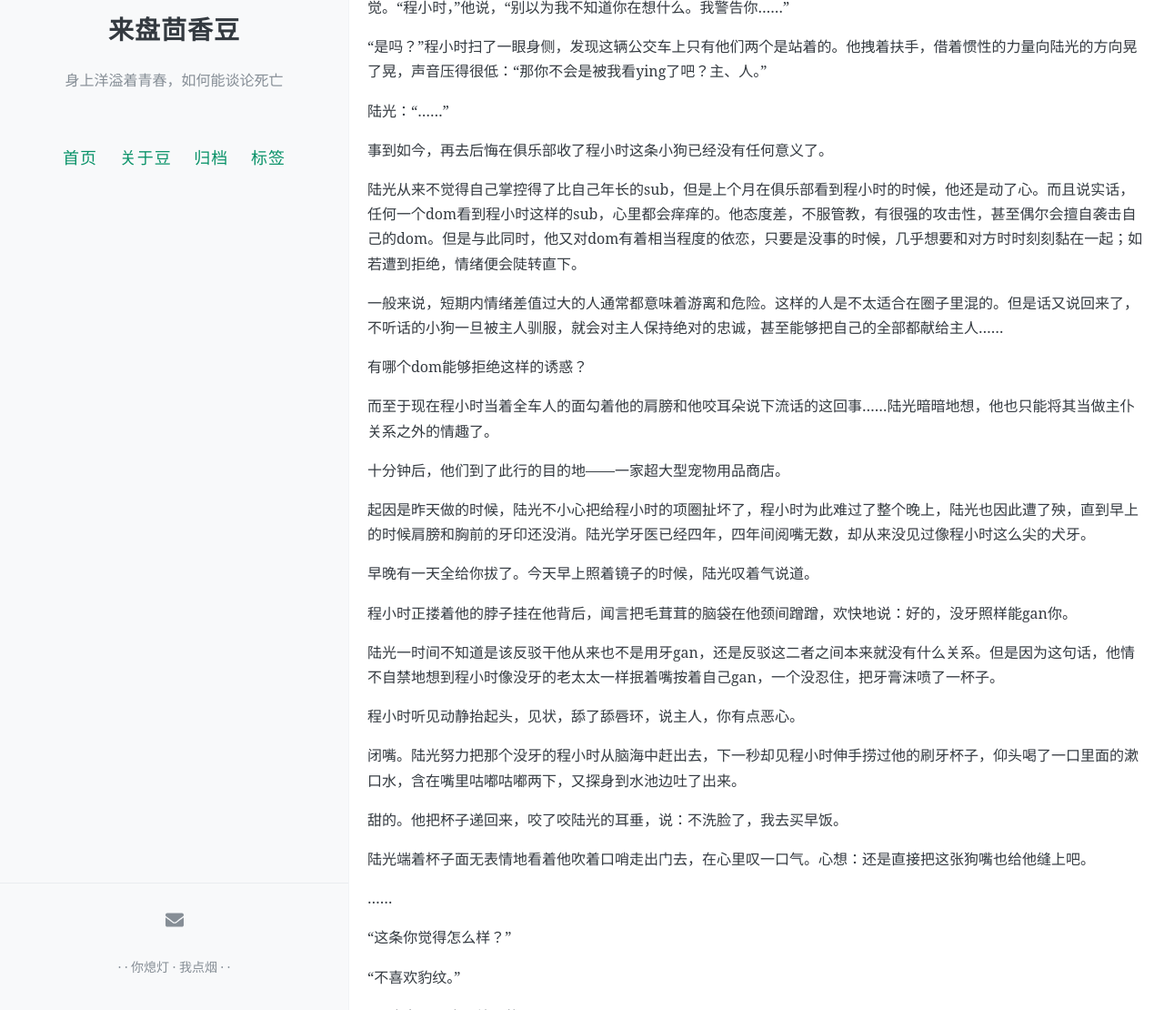
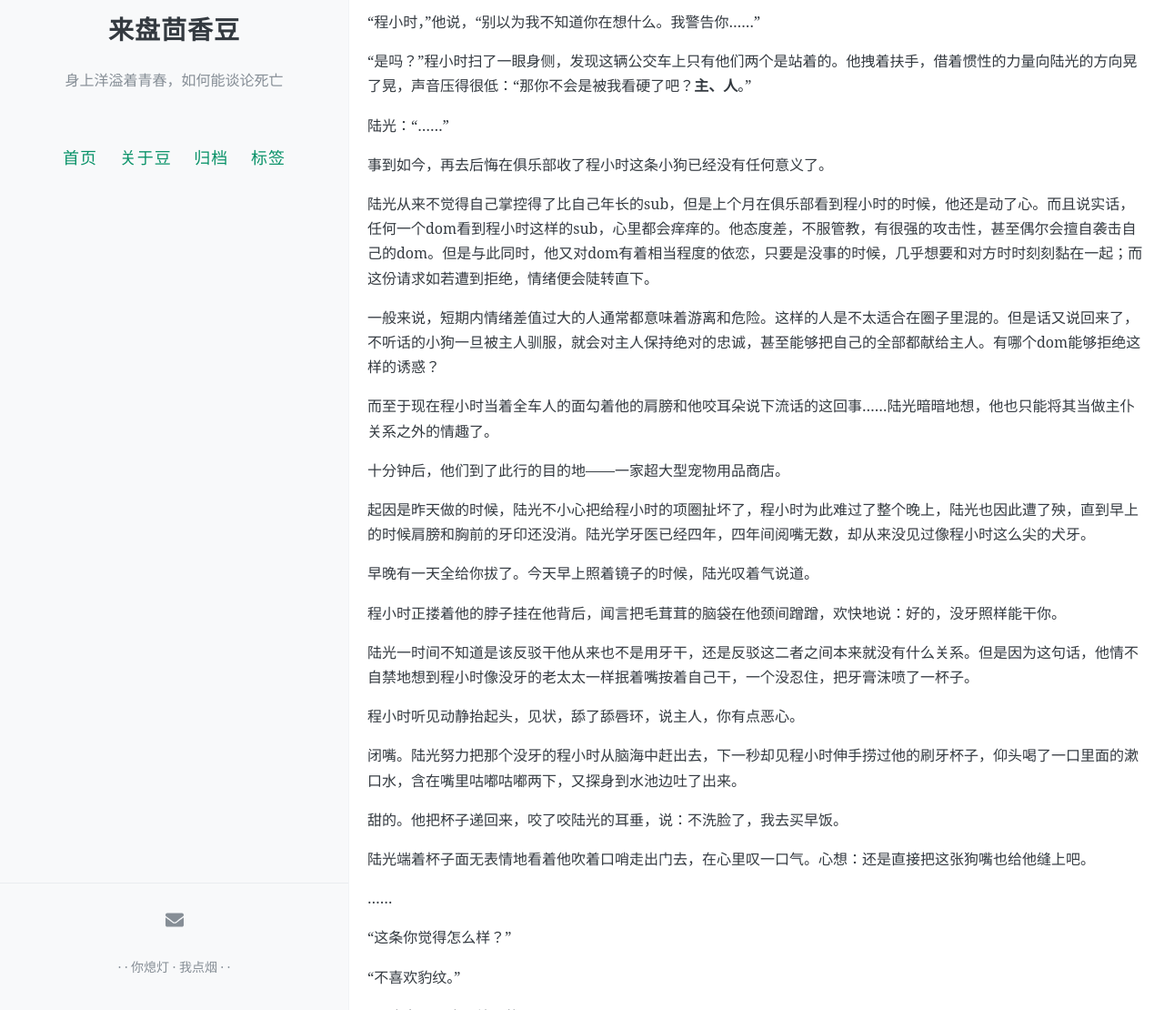
Before and after one commit to nadatomayo/dodo, a Jekyll site: the page built from _posts/2022-02-03-小狗凶猛.md, in a window 1280 px wide and 1400 px high, scrolled down 1025 px. Shown: the part 290-1400 px from the top of the window at 91% size. Built offline with Jekyll 4.4.1, drawn with Linux system fonts in a browser that asks for light colours; comment, search, counter and statistics services are not loaded; some of the changed text lies outside the part shown.

Commit message:
Update 2022-02-03-小狗凶猛.md

```diff
--- a/_posts/2022-02-03-小狗凶猛.md
+++ b/_posts/2022-02-03-小狗凶猛.md
@@ -52,19 +52,19 @@ comments: true
 
 程小时张了张嘴，像是想骂人但是又不知道从哪里下嘴。陆光没听到他犟嘴，扭头过去看，见程小时龇着两排小狗牙，舌尖卷着，正好将上面的银钉露在外面，似笑非笑地盯着自己看。
 
-这种表情并不罕见，但多数时候都发生在床上。因此，如今在大庭广众之下见到，陆光心里不由涌上来一股奇怪的感觉。“程小时，”他说，“别以为我不知道你在想什么。我警告你……”
+这种表情并不罕见，但多数时候都发生在床上。因此，如今在大庭广众之下见到，陆光心里不由涌上来一股奇怪的感觉。
 
-“是吗？”程小时扫了一眼身侧，发现这辆公交车上只有他们两个是站着的。他拽着扶手，借着惯性的力量向陆光的方向晃了晃，声音压得很低：“那你不会是被我看ying了吧？主、人。”
+“程小时，”他说，“别以为我不知道你在想什么。我警告你……”
+
+“是吗？”程小时扫了一眼身侧，发现这辆公交车上只有他们两个是站着的。他拽着扶手，借着惯性的力量向陆光的方向晃了晃，声音压得很低：“那你不会是被我看硬了吧？**主、人**。”
 
 陆光：“……”
 
 事到如今，再去后悔在俱乐部收了程小时这条小狗已经没有任何意义了。
 
-陆光从来不觉得自己掌控得了比自己年长的sub，但是上个月在俱乐部看到程小时的时候，他还是动了心。而且说实话，任何一个dom看到程小时这样的sub，心里都会痒痒的。他态度差，不服管教，有很强的攻击性，甚至偶尔会擅自袭击自己的dom。但是与此同时，他又对dom有着相当程度的依恋，只要是没事的时候，几乎想要和对方时时刻刻黏在一起；如若遭到拒绝，情绪便会陡转直下。
+陆光从来不觉得自己掌控得了比自己年长的sub，但是上个月在俱乐部看到程小时的时候，他还是动了心。而且说实话，任何一个dom看到程小时这样的sub，心里都会痒痒的。他态度差，不服管教，有很强的攻击性，甚至偶尔会擅自袭击自己的dom。但是与此同时，他又对dom有着相当程度的依恋，只要是没事的时候，几乎想要和对方时时刻刻黏在一起；而这份请求如若遭到拒绝，情绪便会陡转直下。
 
-一般来说，短期内情绪差值过大的人通常都意味着游离和危险。这样的人是不太适合在圈子里混的。但是话又说回来了，不听话的小狗一旦被主人驯服，就会对主人保持绝对的忠诚，甚至能够把自己的全部都献给主人……
-
-有哪个dom能够拒绝这样的诱惑？
+一般来说，短期内情绪差值过大的人通常都意味着游离和危险。这样的人是不太适合在圈子里混的。但是话又说回来了，不听话的小狗一旦被主人驯服，就会对主人保持绝对的忠诚，甚至能够把自己的全部都献给主人。有哪个dom能够拒绝这样的诱惑？
 
 而至于现在程小时当着全车人的面勾着他的肩膀和他咬耳朵说下流话的这回事……陆光暗暗地想，他也只能将其当做主仆关系之外的情趣了。
 
@@ -74,9 +74,9 @@ comments: true
 
 早晚有一天全给你拔了。今天早上照着镜子的时候，陆光叹着气说道。
 
-程小时正搂着他的脖子挂在他背后，闻言把毛茸茸的脑袋在他颈间蹭蹭，欢快地说：好的，没牙照样能gan你。
+程小时正搂着他的脖子挂在他背后，闻言把毛茸茸的脑袋在他颈间蹭蹭，欢快地说：好的，没牙照样能干你。
 
-陆光一时间不知道是该反驳干他从来也不是用牙gan，还是反驳这二者之间本来就没有什么关系。但是因为这句话，他情不自禁地想到程小时像没牙的老太太一样抿着嘴按着自己gan，一个没忍住，把牙膏沫喷了一杯子。
+陆光一时间不知道是该反驳干他从来也不是用牙干，还是反驳这二者之间本来就没有什么关系。但是因为这句话，他情不自禁地想到程小时像没牙的老太太一样抿着嘴按着自己干，一个没忍住，把牙膏沫喷了一杯子。
 
 程小时听见动静抬起头，见状，舔了舔唇环，说主人，你有点恶心。
 
```
Also changed, not shown: other parts of _posts/2022-02-03-小狗凶猛.md (+1 -1 lines).
